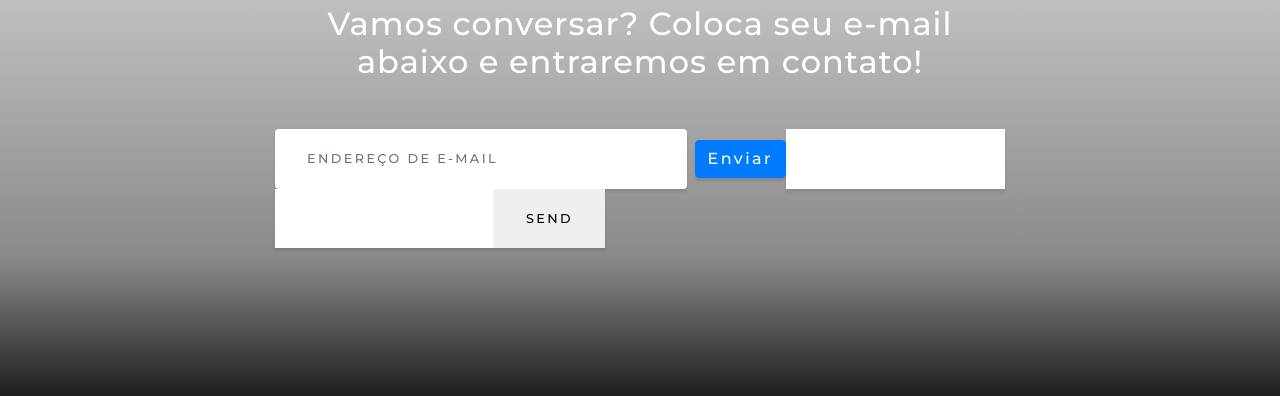
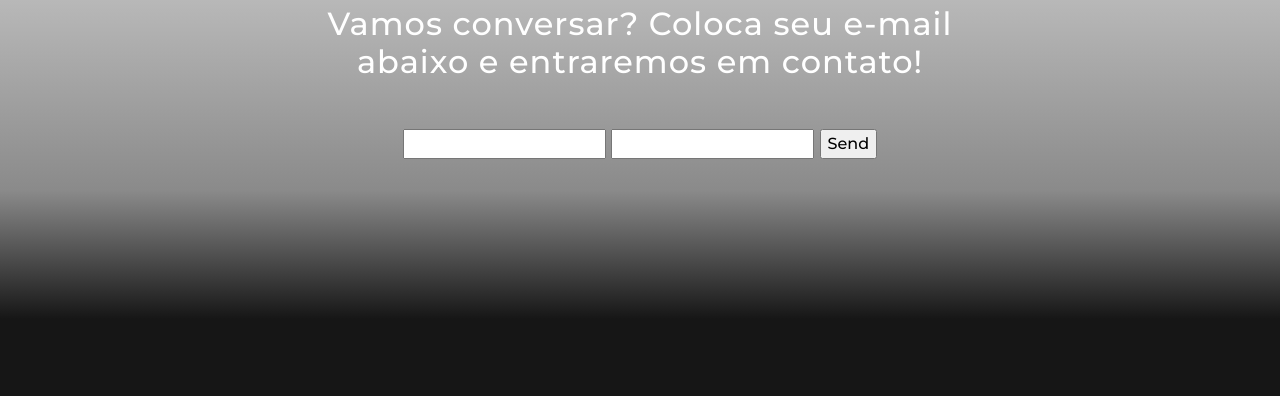
Before and after one commit to gm-compliance/gm-compliance.github.io, a website with bundled scripts: page index.html in a window 1280 px wide. Shown: the part 4729-5125 px from the top of the page. Built offline with nearby package versions, Linux system fonts and the light colour scheme; files whose address does not match are found by name.

Commit message:
Update index.html

```diff
--- a/index.html
+++ b/index.html
@@ -194,13 +194,10 @@
           <i class="far fa-paper-plane fa-2x mb-2 text-white"></i>
           <h2 class="text-white mb-5" id="conversar">Vamos conversar? Coloca seu e-mail abaixo e entraremos em contato!</h2>
 
-          <form class="form-inline d-flex">
-            <input type="email" class="form-control flex-fill mr-0 mr-sm-2 mb-3 mb-sm-0" id="inputEmail" placeholder="Endereço de e-mail">
-            <button type="submit" class="btn btn-primary mx-auto">Enviar</button>
-            <form action="https://formspree.io/moqkeogn" method="POST">
-            <input type="text" name="name">
-             <input type="email" name="_replyto">
-              <input type="submit" value="Send">
+          <form action="https://formspree.io/moqkeogn" method="POST">
+  <input type="text" name="name">
+  <input type="email" name="_replyto">
+  <input type="submit" value="Send">
           </form>
 
         </div>
```
